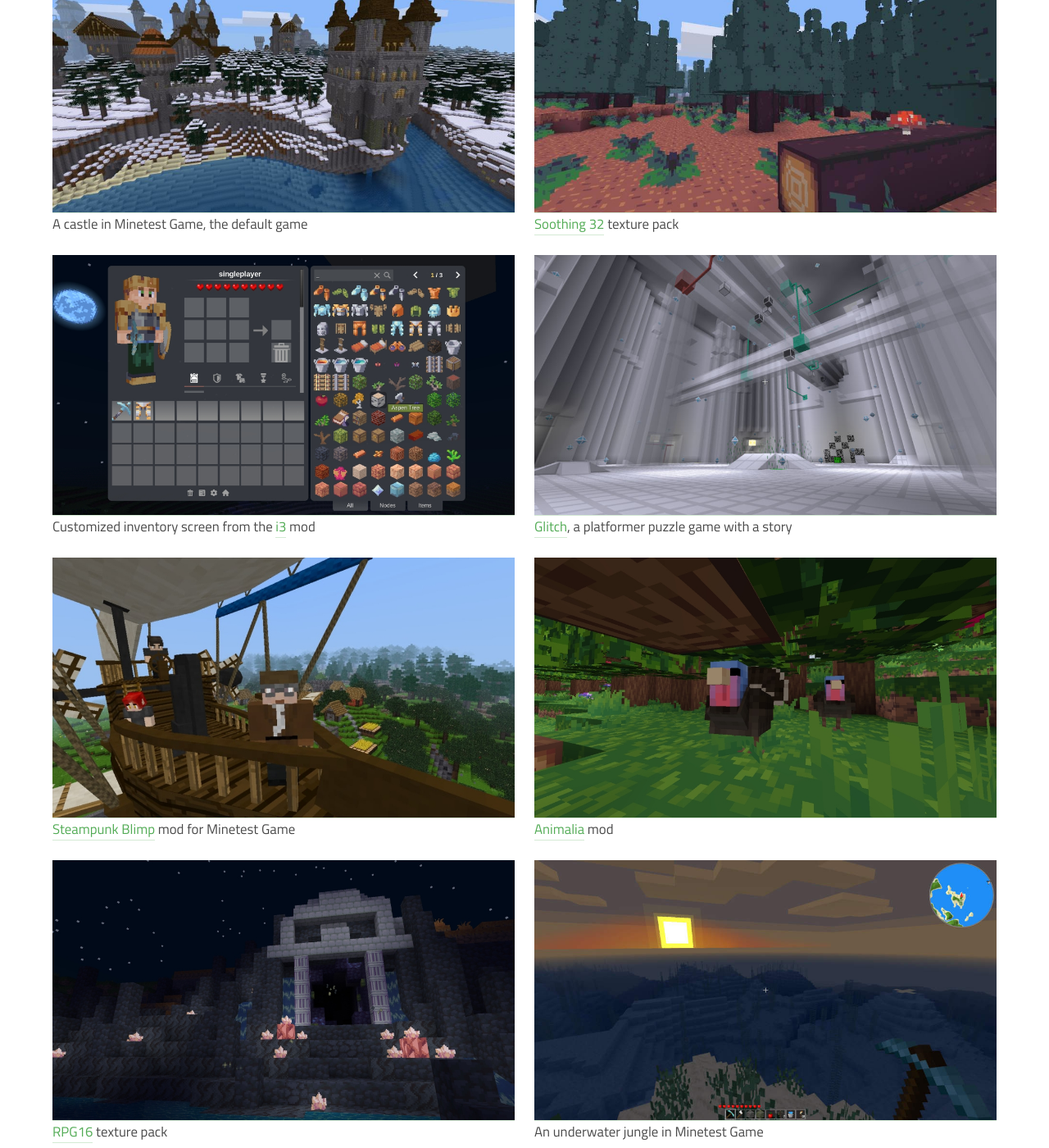
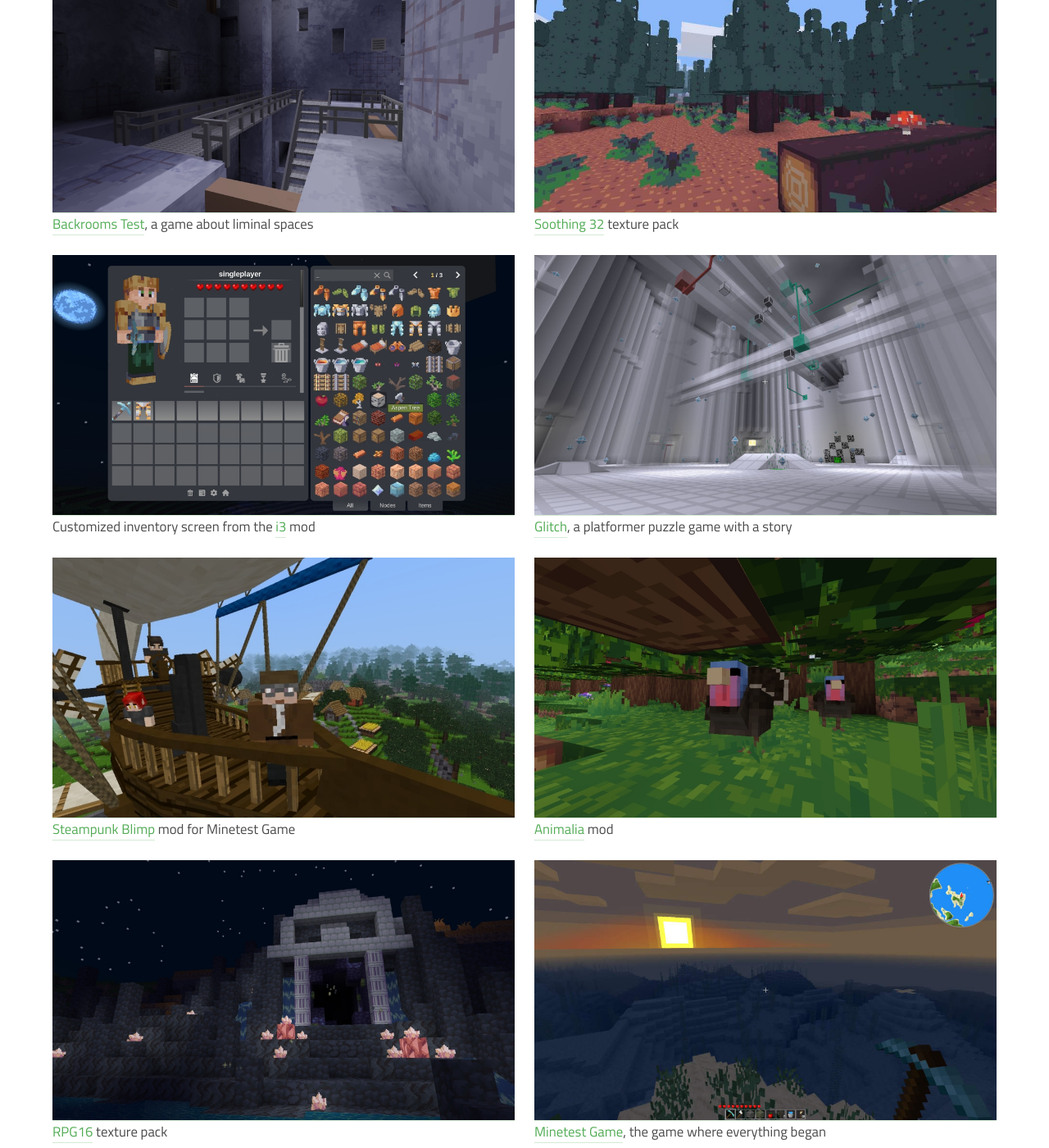
Before and after one commit to minetest/minetest.github.io, a Jekyll site: the page built from index.html, in a window 1280 px wide and 1400 px high, scrolled down 2107 px. Shown: the whole window at 82% size. Built offline with Jekyll 4.4.1, drawn with Linux system fonts in a browser that asks for light colours; comment, search, counter and statistics services are not loaded.

Commit message:
Remove MTG default status/image and replace it with Backrooms Test's (#294)
---------

Co-authored-by: marco_a <4279489-marco_a@users.noreply.gitlab.com>

```diff
--- a/_data/gallery.yml
+++ b/_data/gallery.yml
@@ -1,5 +1,5 @@
 - image: /media/gallery/1.jpg
-  title: A castle in Minetest Game, the default game
+  title: "[Backrooms Test](https://content.minetest.net/packages/Sumianvoice/backroomtest/), a game about liminal spaces"
 
 - image: /media/gallery/2.jpg
   title: "[Soothing 32](https://content.minetest.net/packages/Zughy/soothing32/) texture pack"
@@ -20,4 +20,4 @@
   title: "[RPG16](https://content.minetest.net/packages/Hugues%20Ross/rpg16/) texture pack"
 
 - image: /media/gallery/8.jpg
-  title: An underwater jungle in Minetest Game
+  title: "[Minetest Game](https://content.minetest.net/packages/Minetest/minetest_game/), the game where everything began"
```
Also changed, not shown: README.md, media/gallery/1-thumb.jpg, media/gallery/1.jpg.
